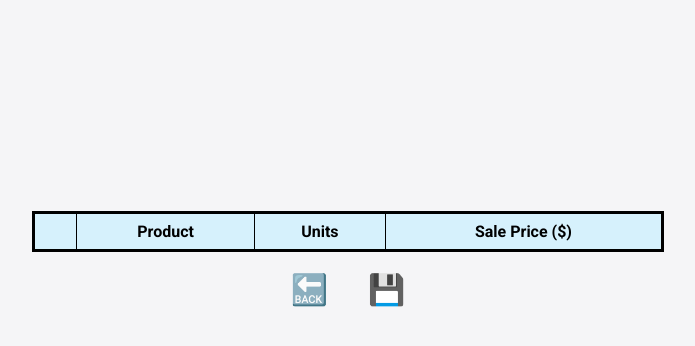
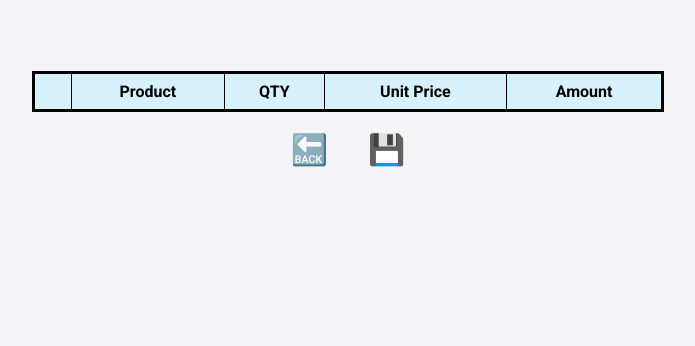
Before and after one commit to crayon-art/Inventory_Management_System, a Flask app: page /sales/1 in a window 1280 px wide. Shown: the top 346 px of the page, without its empty margins (292-987 px from the left). Run offline with Flask 3, Linux system fonts and the light colour scheme; lists and menus that the app fills with data are empty.

Commit message:
added additional changes to sales receipt section

```diff
--- a/app.py
+++ b/app.py
@@ -504,6 +504,7 @@ def template(id):
     if request.args.get('format') == 'json':
         #variables to store data
         data=[]
+        unit_price =[]
         price = []
         try:
             # Retrieve the invoice based on id
@@ -518,6 +519,7 @@ def template(id):
             for i in range(len(products)):
                 product_result = Products.query.filter_by(name=products[i]).first()
                 price.append((product_result.price)*(sales_invoice.units[i]))
+                unit_price.append(product_result.price)
 
             # Convert to ISO 8601 string
                 date = sales_invoice.date.isoformat()
@@ -528,7 +530,8 @@ def template(id):
                 "products" : sales_invoice.products,
                 "units" : sales_invoice.units,
                 "price" : price,
-                "totalPrice" : sales_invoice.price
+                "totalPrice" : sales_invoice.price,
+                "unitPrice" : unit_price
             })
 
             logging.debug(f"DATA: {data}")
--- a/static/css/details.css
+++ b/static/css/details.css
@@ -25,15 +25,15 @@ h1{
     grid-area: r2;
     width: 50%;
     display: flex;
-    flex-direction: row;
-    justify-content: space-between;
+    flex-direction: column;
+    padding-bottom: 20px;
 }
 
 h2{
     /* font-size: larger; */
     font: bolder;
-    padding-top: 50px;
-    padding-bottom: 70px;
+    margin:0%;
+    font-size: medium;
 }
 
 table{
@@ -89,9 +89,15 @@ button{
     display: block;
 }
 
+[name="unitPrice"]{
+    text-align: right;
+    display: block;
+}
+
 #sum{
     text-align: right;
     display: block;
+    font-weight: bold;
 }
 
 
--- a/static/scripts/details.js
+++ b/static/scripts/details.js
@@ -8,7 +8,7 @@ window.addEventListener("DOMContentLoaded", async()=>{
         const res = await fetch(`/sales/${id}?format=json`);
         const data = await res.json();
         const lastRow = ((data[0].products).length);
-        console.log(data);
+
         //extract the relevant information from the date string
         const fullDate = data[0].date;
         const date1 = fullDate.slice(0,10);
@@ -16,19 +16,19 @@ window.addEventListener("DOMContentLoaded", async()=>{
 
         //update page variables
         const title = document.getElementById("title");
-        title.innerText = `Sales Invoice ${id}`;
+        title.innerText = `Sales Receipt ${id}`;
 
         const h1 = document.getElementById("h1");
-        h1.innerText = `Sales Invoice`;
+        h1.innerText = `Sales Receipt`;
 
         const invoiceId = document.getElementById("invoiceId");
-        invoiceId.innerText = `Invoice # ${id}`;
+        invoiceId.innerText = `Receipt # ${id}`;
 
         const date = document.getElementById("date");
-        date.innerText = `Date: ${date1}`;
+        date.innerText = `Receipt Date: ${date1}`;
 
         const time = document.getElementById("time");
-        time.innerText =`Time: ${date2}`;
+        time.innerText =`Time of Sale: ${date2}`;
 
         const tableBody = document.getElementById("tableBody");
 
@@ -49,6 +49,7 @@ window.addEventListener("DOMContentLoaded", async()=>{
         for (let i=0; i<lastRow; i++){
 
             //let price be displayed with 2 dp
+            const unitPrice = neatNum(data[0].unitPrice[i]);
             const price = neatNum(data[0].price[i]);
 
             const newRow = document.createElement("tr");
@@ -57,6 +58,7 @@ window.addEventListener("DOMContentLoaded", async()=>{
                 <td id="c1"><text name="number">${i+1}</text></td>
                 <td id="c2"><text name="product">${data[0].products[i]}</text></td>
                 <td id="c3"><text name="units">${data[0].units[i]}</text></td>
+                <td id="c3"><text name="unitPrice">${unitPrice}</text></td>
                 <td id="c4"><text name="price">${price}</text></td>
                 </td>`;
             tableBody.appendChild(newRow);
@@ -67,8 +69,9 @@ window.addEventListener("DOMContentLoaded", async()=>{
                 lRow.innerHTML = `
                     <td></td>
                     <td></td>
+                    <td></td>
                     <td><text id="total">Total Amount:</text></td>
-                    <td><text id="sum">${totalPrice}</text></td>
+                    <td><text id="sum">$ ${totalPrice}</text></td>
                 `;
             tableBody.appendChild(lRow);
 
--- a/templates/details.html
+++ b/templates/details.html
@@ -19,8 +19,9 @@
             <tr>
                 <th></th>
                 <th>Product</th>
-                <th>Units</th>
-                <th>Sale Price ($)</th>
+                <th>QTY</th>
+                <th>Unit Price</th>
+                <th>Amount</th>
             </tr>
         </thead>
         <tbody id="tableBody">
--- a/templates/newsale.html
+++ b/templates/newsale.html
@@ -8,15 +8,15 @@
     <title>Sales Invoice</title>
 </head>
 <body>
-    <h1>Create Invoice</h1>
-    <p id="pagedesc">Please enter your sales invoice product information.</p>
+    <h1>Create Receipt</h1>
+    <p id="pagedesc">Please enter your sales receipt product information.</p>
     <div id="savebtn"><button id="saverow">💾 Save invoice</button></div>
     <table id="table">
         <thead id="categories">
             <tr>
                 <th></th>
                 <th>Product</th>
-                <th>Units</th>
+                <th>QTY</th>
                 <th>Sale Price ($)</th>
             </tr>
         </thead>
--- a/templates/sales.html
+++ b/templates/sales.html
@@ -9,7 +9,7 @@
 </head>
 <body>
     <h1>Business Sales</h1>
-    <p id="pagedesc">Here you can track item sales and generate sales invoices.</p>
+    <p id="pagedesc">Here you can track item sales and generate sales receipts.</p>
     <div id="title">
         <h2 id="titletext">Table Title</h2>
         <button id="pencil">✏️</button>
@@ -18,13 +18,13 @@
     <div id="newsale">
         <div id="filter">
         </div>
-        <button id="newsalebtn">💲 Create New Sales Invoice</button>
+        <button id="newsalebtn">💲 Create New Sales Receipt</button>
     </div>
 
     <table id="table">
         <thead id="categories">
             <tr>
-                <th>Invoice id</th>
+                <th>Receipt id</th>
                 <th>Date</th>
                 <th>Sale Total ($)</th>
                 <th>Details</th>
```
